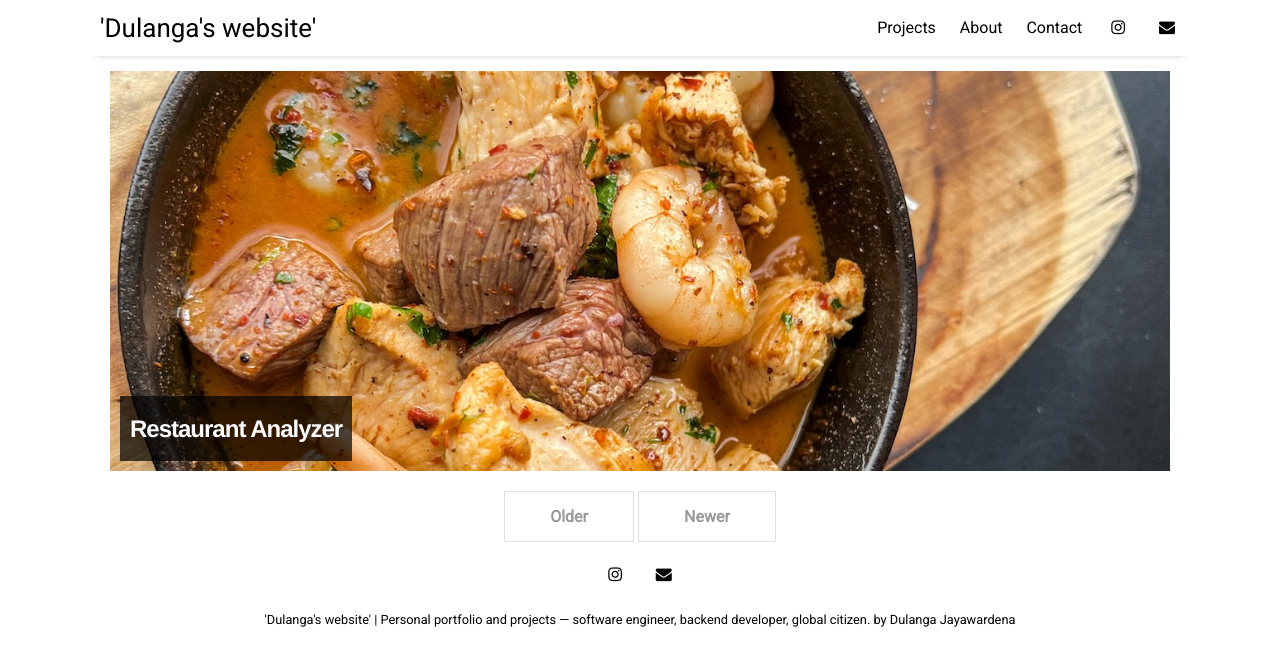
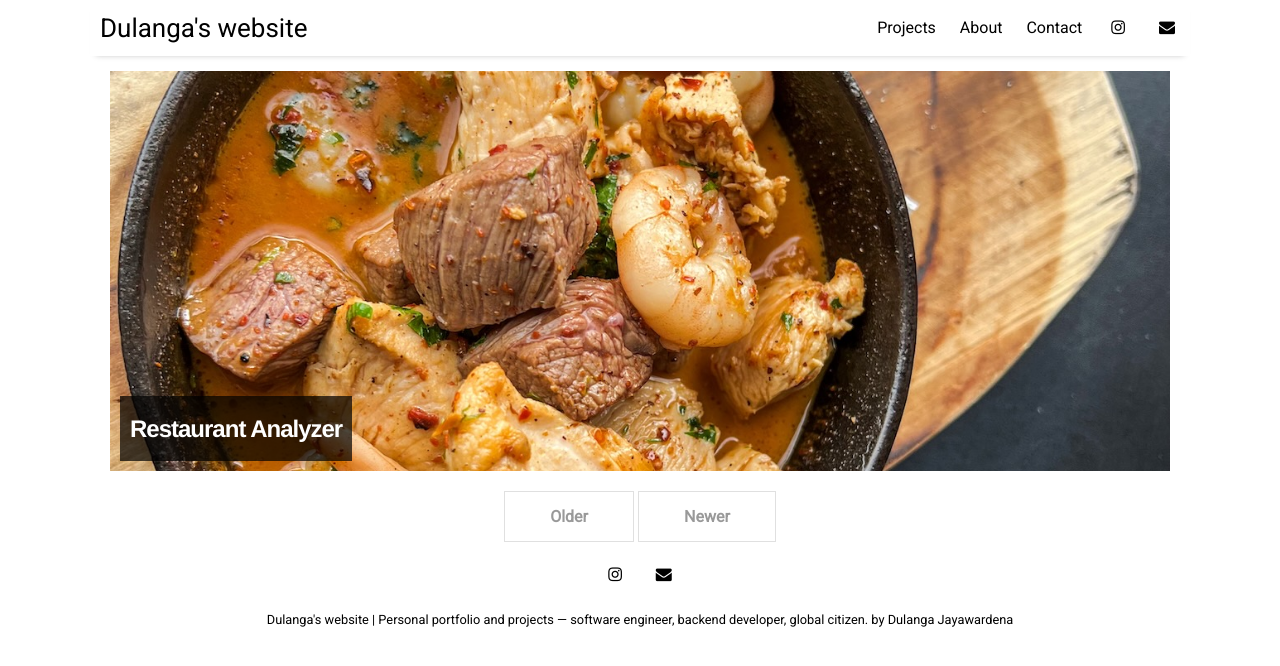
Before and after one commit to dulangaj/dulangaj.github.io, a Jekyll site: the page built from index.html, in a window 1280 px wide. Shown: the top 666 px of the page. Built offline with Jekyll 4.4.1, drawn with Linux system fonts in a browser that asks for light colours; nearby versions of some CDN libraries; the list of posts is cut into pages by our own code.

```diff
--- a/_config.yml
+++ b/_config.yml
@@ -10,7 +10,7 @@ permalink:           /:title
 plugins:             [jekyll-paginate, jekyll-sitemap, jekyll-feed, jekyll-seo-tag]
 
 # Customise atom feed settings (this is where Jekyll-Feed gets configuration information)
-title:		           "'Dulanga's website'"
+title:		           "Dulanga's website"
 description:	       "Personal portfolio and projects — software engineer, backend developer, global citizen."
 author:              "Dulanga Jayawardena"
 
```
